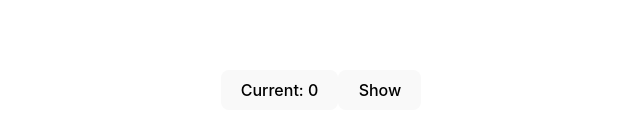
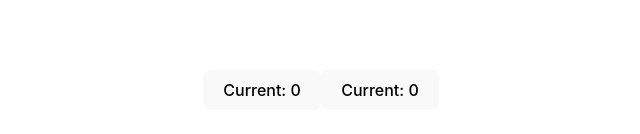
Before and after one commit to Aleksandr-1977/React-work-practice, a React (Vite) app: page / in a window 1280 px wide. Shown: the part 310-444 px from the top of the page, without its empty margins (319-959 px from the left). Built offline with nearby package versions, Linux system fonts and the light colour scheme.

Commit message:
add babel

```diff
--- /dev/null
+++ b/babel.config.json
@@ -0,0 +1,17 @@
+{
+  "presets": [
+    [
+      "@babel/preset-env",
+      {
+        "targets": {
+          "edge": "17",
+          "firefox": "60",
+          "chrome": "67",
+          "safari": "11.1"
+        },
+        "useBuiltIns": "usage",
+        "corejs": "3.6.5"
+      }
+    ]
+  ]
+}
--- a/package.json
+++ b/package.json
@@ -17,6 +17,9 @@
     "react-icons": "^5.5.0"
   },
   "devDependencies": {
+    "@babel/cli": "^7.26.4",
+    "@babel/core": "^7.26.9",
+    "@babel/preset-env": "^7.26.9",
     "@eslint/js": "^9.19.0",
     "@types/react": "^19.0.8",
     "@types/react-dom": "^19.0.3",
--- a/src/components/App.jsx
+++ b/src/components/App.jsx
@@ -39,24 +39,44 @@ import Product from './Product';
 
 //   return <button onClick={handleClick}>Current: {clicks}</button>;
 // };
-function App() {
+// function App() {
+//   const [clicks, setClicks] = useState(0);
+//   const [isOpen, setIsOpen] = useState(false);
+
+//   const handleClick = () => {
+//     setClicks(clicks + 1);
+//   };
+
+//   const handleToggle = () => {
+//     setIsOpen(!isOpen);
+//   };
+
+//   return (
+//     <>
+//       <button onClick={handleClick}>Current: {clicks}</button>
+//       <button onClick={handleToggle}>{isOpen ? 'Hide' : 'Show'}</button>
+//       {isOpen && <p>Now you can see me!</p>}
+//     </>
+//   );
+// }
+const ClickCounter = ({ value, onUpdate }) => {
+  return <button onClick={onUpdate}>Current: {value}</button>;
+};
+
+const App = () => {
   const [clicks, setClicks] = useState(0);
-  const [isOpen, setIsOpen] = useState(false);
 
+  // Функція, яку будемо передавати в ClickCounter
+  // для виклику під час кліку
   const handleClick = () => {
     setClicks(clicks + 1);
   };
 
-  const handleToggle = () => {
-    setIsOpen(!isOpen);
-  };
-
   return (
     <>
-      <button onClick={handleClick}>Current: {clicks}</button>
-      <button onClick={handleToggle}>{isOpen ? 'Hide' : 'Show'}</button>
-      {isOpen && <p>Now you can see me!</p>}
+      <ClickCounter value={clicks} onUpdate={handleClick} />
+      <ClickCounter value={clicks} onUpdate={handleClick} />
     </>
   );
-}
+};
 export default App;
```
Also changed, not shown: 1 other file (tests, documents, lock files or other folders).
